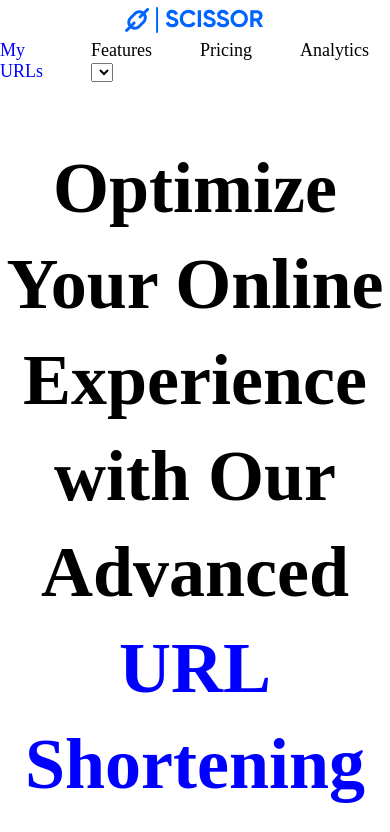
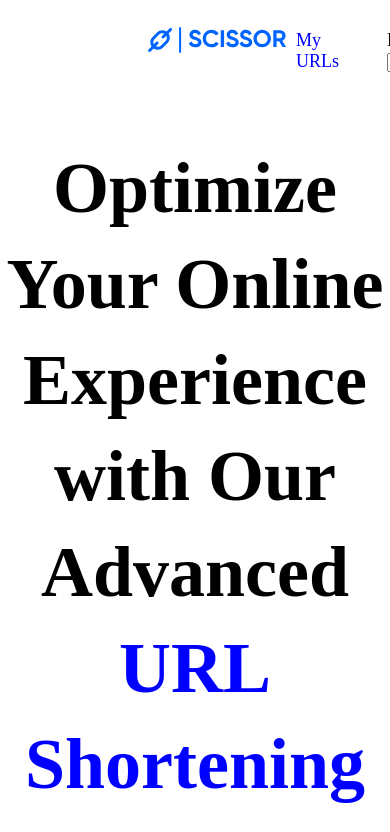
Before and after one commit to Mgbejxi/Altschool_v2_exam, a plain HTML site: page index.html in a window 390 px wide. Shown: the top 832 px of the page. Drawn offline with Linux system fonts and the light colour scheme.

Commit message:
final commit

```diff
--- a/index.html
+++ b/index.html
@@ -10,14 +10,14 @@
 
 
     <div class="section">
-      <header>
+      <header class="header">
+        <img src="/assets/logo.svg"  alt="Site-Logo">
         <div class="main_container">
           <div class="container">
 
-            <img src="/assets/logo.svg" alt="Site-Logo">
 
 
-              <nav class="nav-bar">
+            <nav class="nav-bar">
 
                 <ul>
                     <li><span class="span-blue">My URLs</span></li>
--- a/styles.css
+++ b/styles.css
@@ -6,7 +6,7 @@ body{
     height: 100vh;
 }
 
-.heaer{
+.header{
     display: flex;
     align-items: center;
     justify-content: space-between;
@@ -20,6 +20,10 @@ a{
     padding-left: 80px;
 }
 
+.nav-bar {
+    padding-top: 30px;
+}
+
 .button1{
     color: #fff;
     background-color: #005AE2;
@@ -27,6 +31,7 @@ a{
     border-radius: 24px;
     padding: 8px 18px 8px 18px;
 }
+
 
 .h2first{
     width: 800px;
@@ -671,3 +676,12 @@ a{
     float: right;
     padding-top: 200px;
   }
+
+
+@media only screen and (max-width: 680px){
+
+    body {
+        position: absolute;
+     }
+
+    }
```
